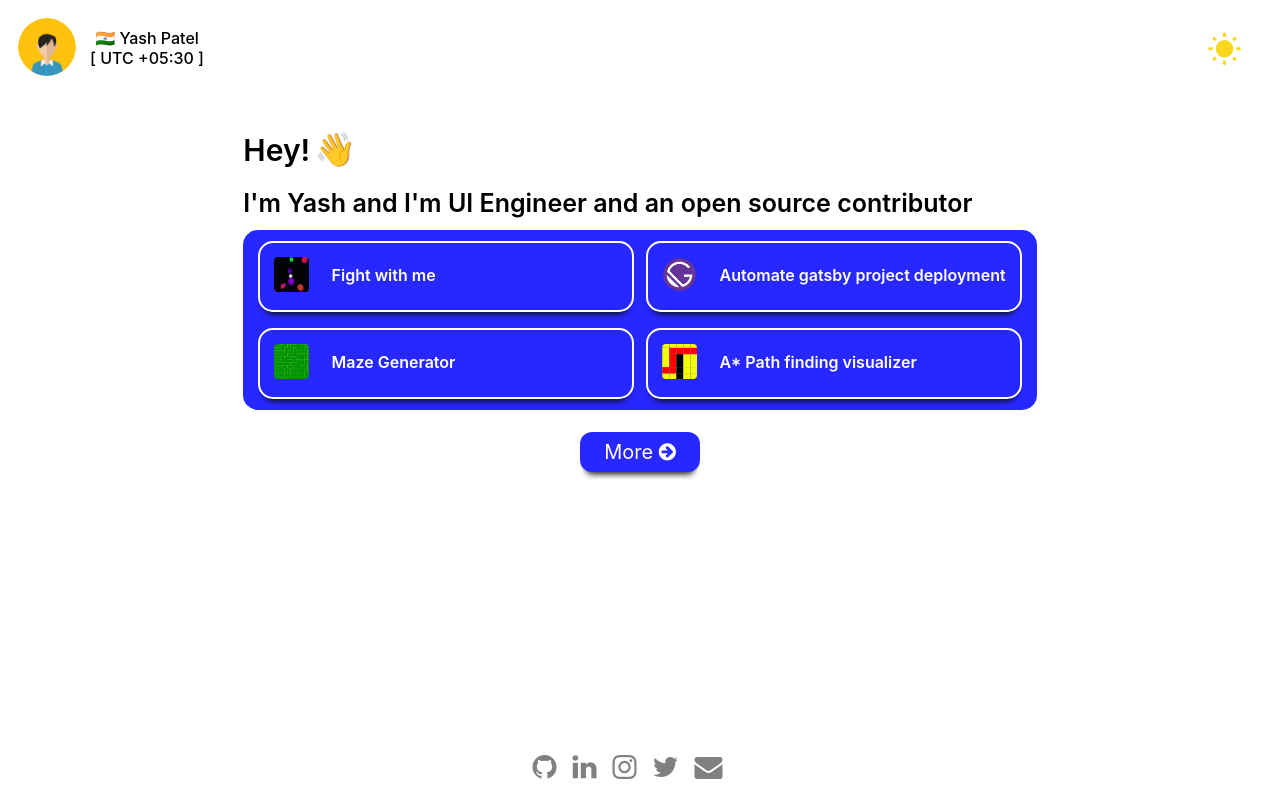
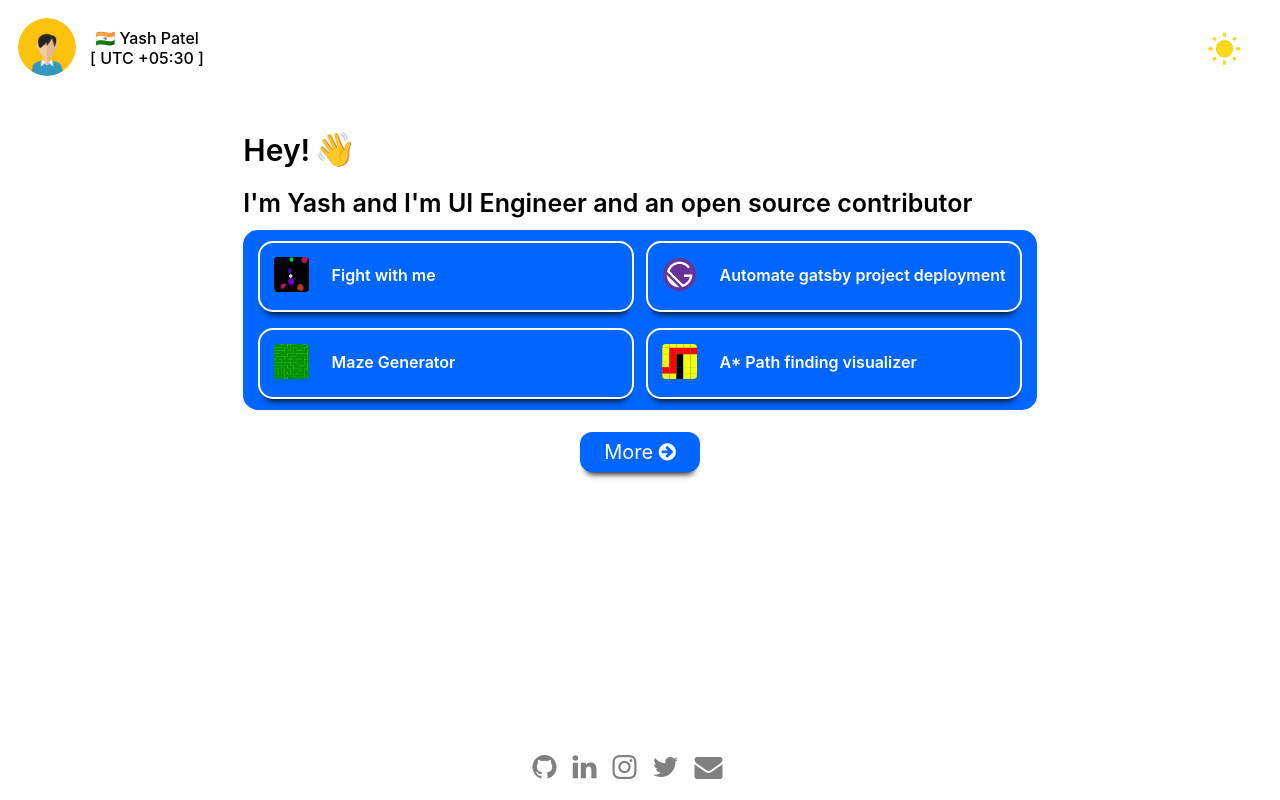
Before and after one commit to ryuk156/Portfolio, a Next.js app: page / in a window 1280 px wide. Built offline with nearby package versions, Linux system fonts and the light colour scheme.

Commit message:
fix: card color -- light mode

```diff
--- a/styles/theme.css
+++ b/styles/theme.css
@@ -4,10 +4,10 @@
   --shadow: 0 8px 6px -6px #0e0e0e;
   --transition-delay: 1s;
   --star-color: #f9d71c;
-  --card-color: rgb(39, 39, 255);
+  --card-color: #0066ff;
   --border-color: white;
   --card-font-color: white;
-  --modal-color: rgb(39, 39, 255);
+  --modal-color: #0066ff;
   --tag-color: #417dfa;
   --icon-color: gray;
 }
```
